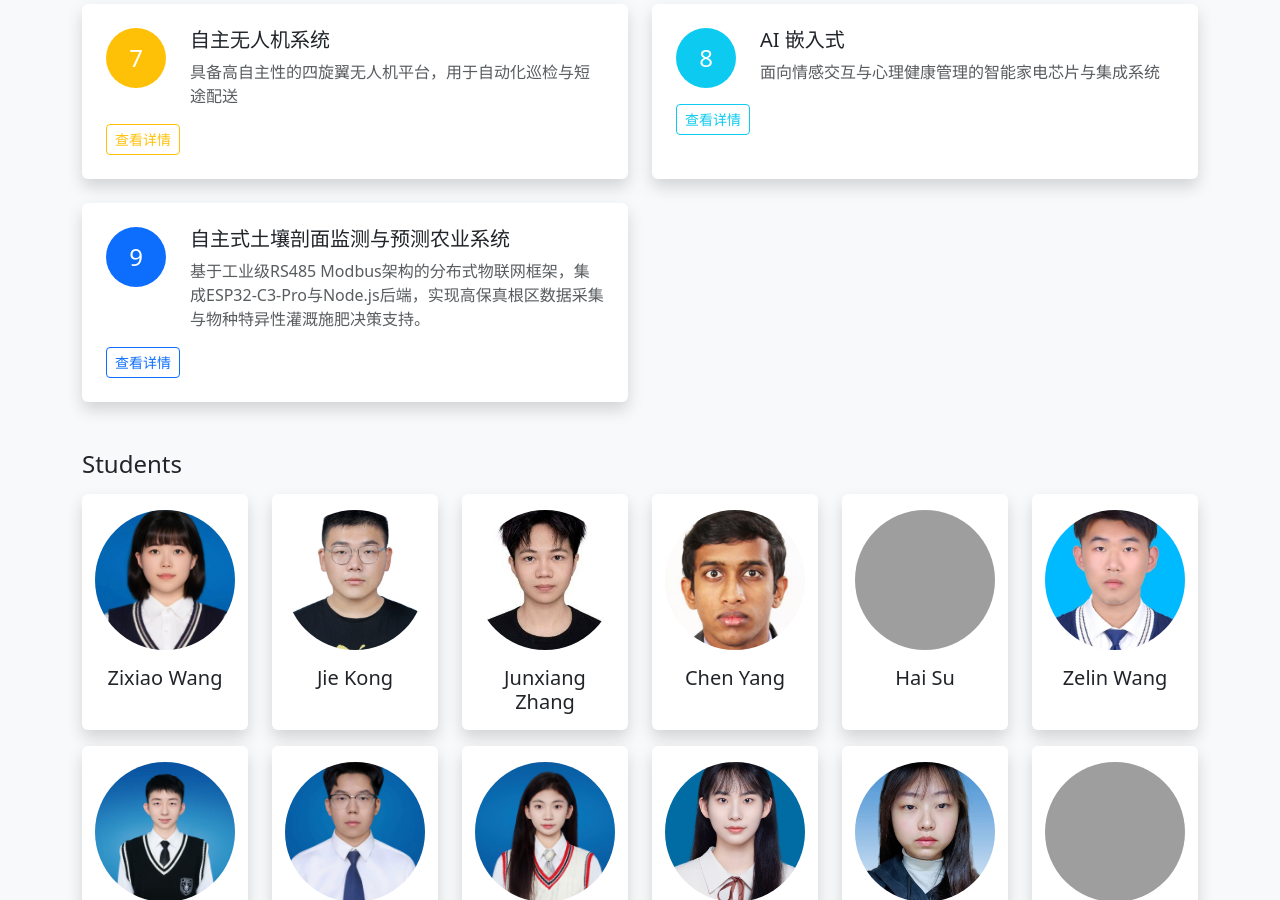
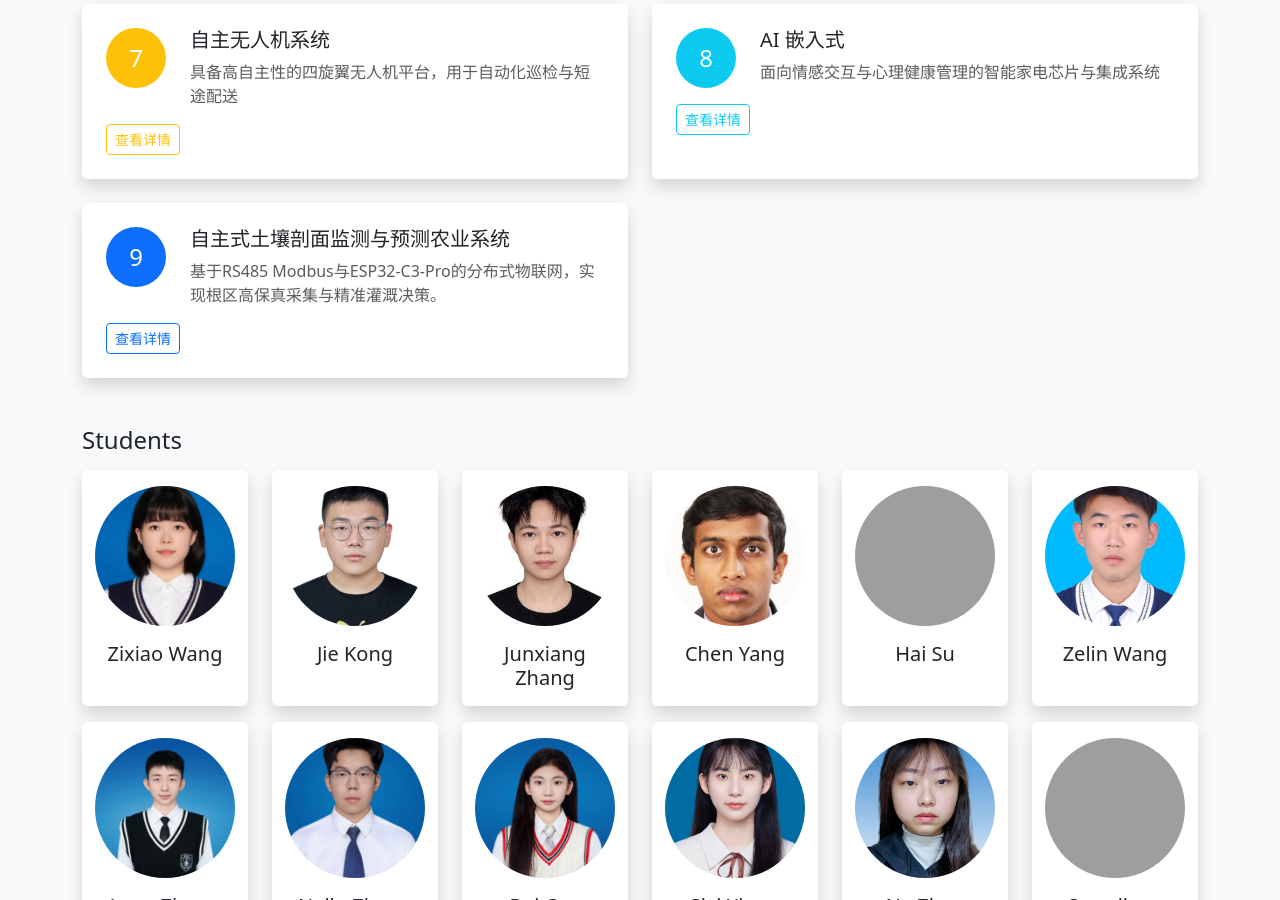
Before and after one commit to fablab4cogtwins/fablab4cogtwins.github.io, a Jekyll site: the page built from index.html, in a window 1280 px wide and 900 px high, scrolled down 2167 px. Built offline with Jekyll 4.4.1, drawn with Linux system fonts in a browser that asks for light colours; the list of posts is cut into pages by our own code; grey boxes are pictures that could not be loaded.

Commit message:
Update projects.yml

```diff
--- a/_data/projects.yml
+++ b/_data/projects.yml
@@ -40,5 +40,5 @@
 
 - name: "自主式土壤剖面监测与预测农业系统"
   image: "/assets/images/projects/soil-profile-monitor.jpg"
-  description: "基于工业级RS485 Modbus架构的分布式物联网框架，集成ESP32-C3-Pro与Node.js后端，实现高保真根区数据采集与物种特异性灌溉施肥决策支持。"
+  description: "基于RS485 Modbus与ESP32-C3-Pro的分布式物联网，实现根区高保真采集与精准灌溉决策。"
   link: "/projects/soil-profile-monitor"
```
